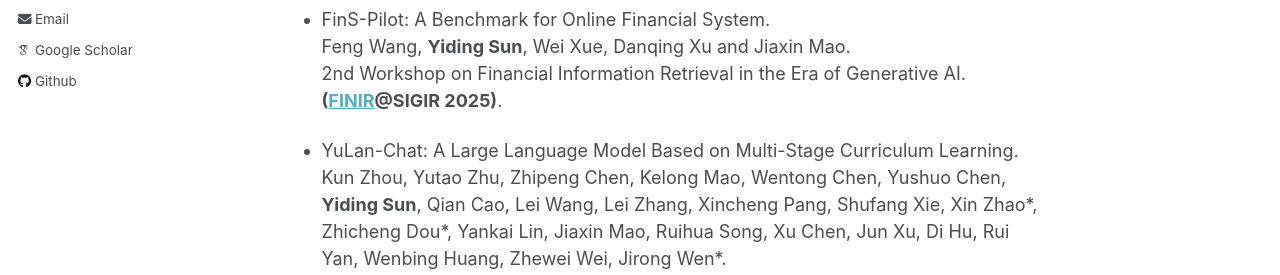
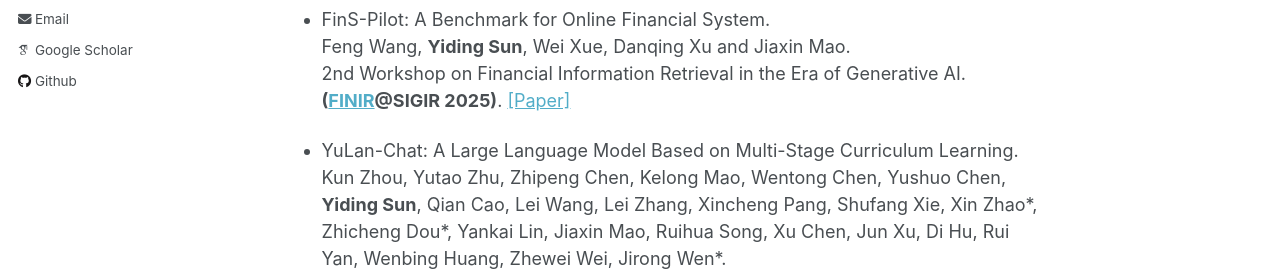
Before and after one commit to Emanual20/Emanual20.github.io, a Jekyll site: the page built from _pages/about.md, in a window 1280 px wide and 900 px high. Shown: the part 430-705 px from the top of the window. Built offline with Jekyll 4.4.1, drawn with Linux system fonts in a browser that asks for light colours; some web fonts are replaced.

Commit message:
Update about.md

```diff
--- a/_pages/about.md
+++ b/_pages/about.md
@@ -17,7 +17,7 @@ Publications
 
 * FinS-Pilot: A Benchmark for Online Financial System. \
 Feng Wang, **Yiding Sun**, Wei Xue, Danqing Xu and Jiaxin Mao. \
-2nd Workshop on Financial Information Retrieval in the Era of Generative AI. **([FINIR](https://finir2025.github.io/)@SIGIR 2025)**.
+2nd Workshop on Financial Information Retrieval in the Era of Generative AI. **([FINIR](https://finir2025.github.io/)@SIGIR 2025)**. [[Paper]](https://arxiv.org/abs/2506.02037)
 
 * YuLan-Chat: A Large Language Model Based on Multi-Stage Curriculum Learning. \
 Kun Zhou, Yutao Zhu, Zhipeng Chen, Kelong Mao, Wentong Chen, Yushuo Chen, **Yiding Sun**, Qian Cao, Lei Wang, Lei Zhang, Xincheng Pang, Shufang Xie, Xin Zhao\*, Zhicheng Dou\*, Yankai Lin, Jiaxin Mao, Ruihua Song, Xu Chen, Jun Xu, Di Hu, Rui Yan, Wenbing Huang, Zhewei Wei, Jirong Wen\*. \
```
